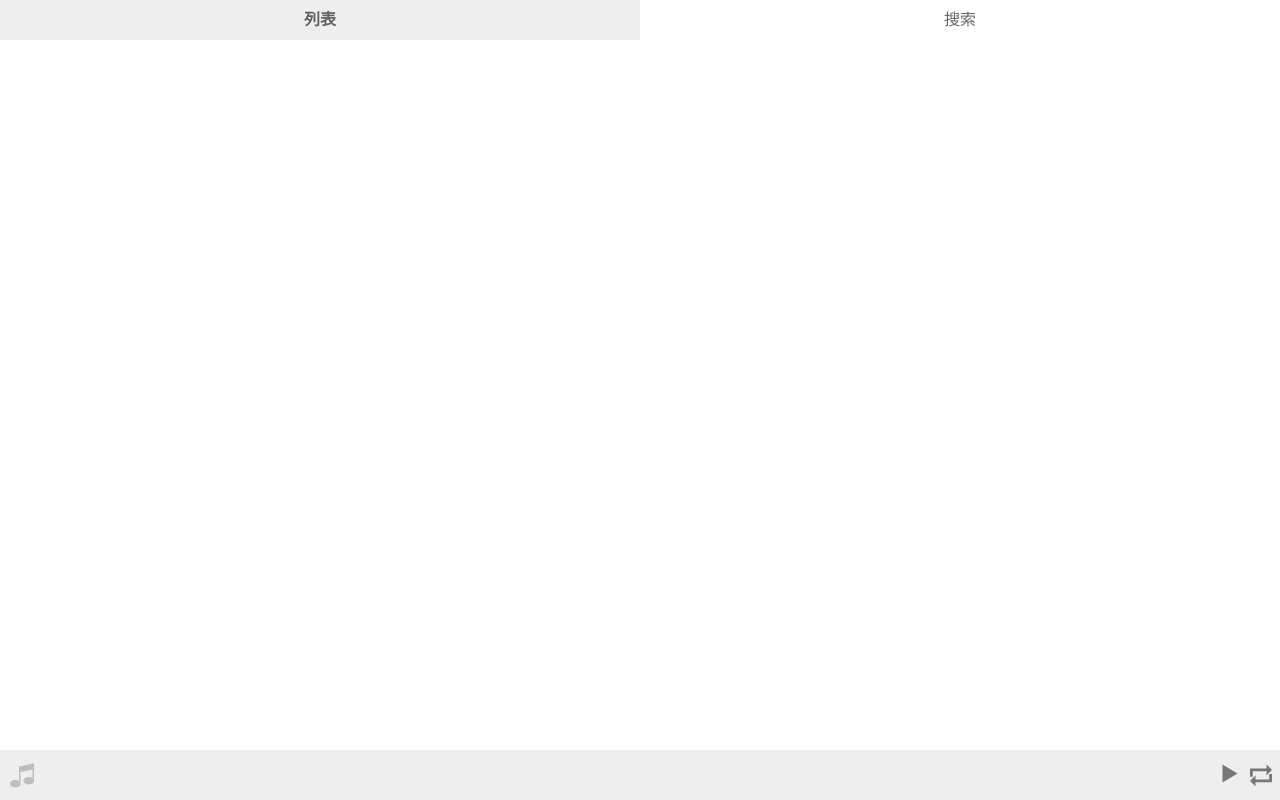
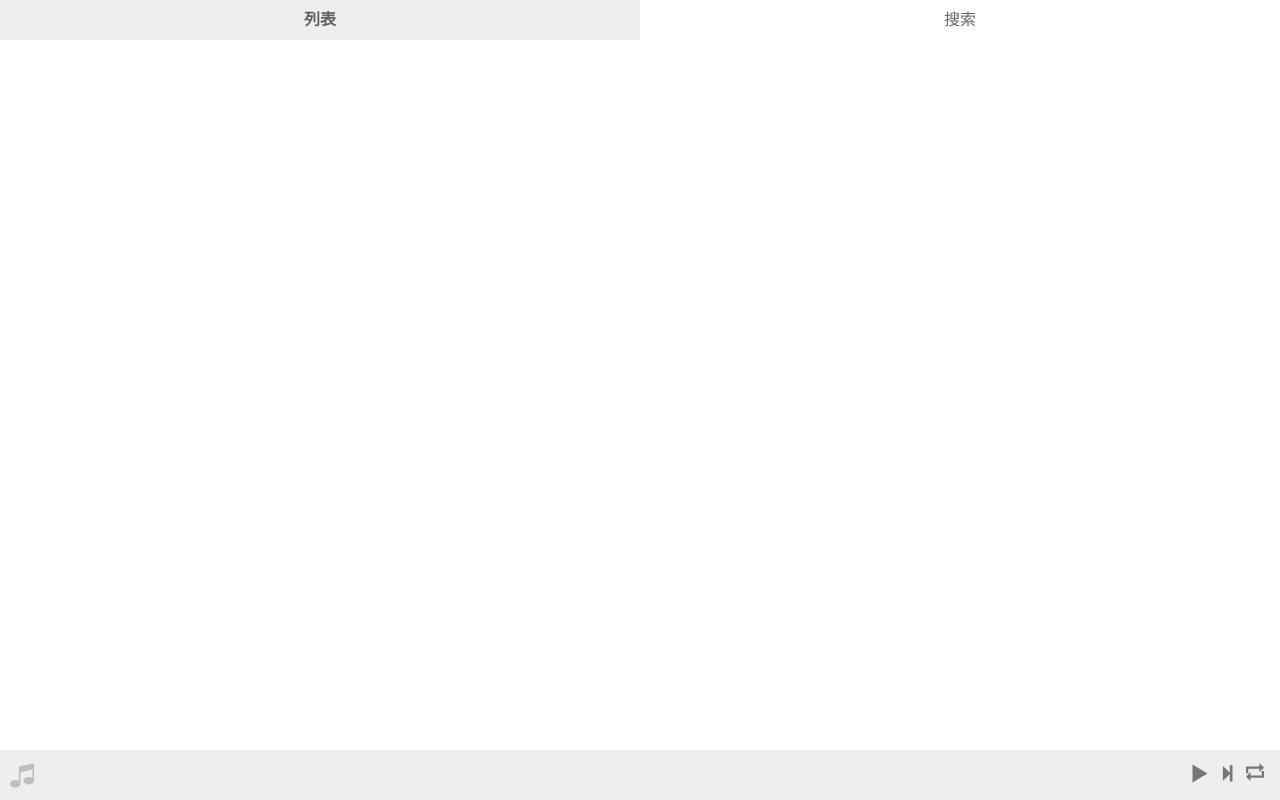
Before and after one commit to SilentMonet/MusicOnline, a Vue app: page /list in a window 1280 px wide. Built offline with nearby package versions, Linux system fonts and the light colour scheme.

Commit message:
修复页面初始化时的播放BUG

```diff
--- a/src/components/player-banner/player-banner.vue
+++ b/src/components/player-banner/player-banner.vue
@@ -8,6 +8,10 @@
       <i
         v-bind:class="currentModeClass"
         v-on:click="currentModeIndex=[currentModeIndex+1]%playModes.length"
+      ></i>
+      <i
+        class="icon-next"
+        v-on:click="playNext"
       ></i>
       <i
         v-bind:class="[isPlaying?'icon-pause':'icon-play']"
@@ -21,6 +25,8 @@
         v-on:playing="isPlaying=true"
         v-on:pause="isPlaying=false"
         v-on:timeupdate="currentTime=$refs.audio.currentTime"
+        v-on:ended="playNext"
+        v-on:canplay="startPlay"
         preload="auto"
         ></audio>
 
@@ -53,20 +59,24 @@ export default {
   },
   watch: {
     currentPlay: function(newPlay) {
-      this.startPlay();
+      this.$refs.audio.currentTime = 0;
+      this.isPlaying=false;
+      this.$refs.audio.load();
     }
   },
   methods: {
     startPlay() {
-      this.$refs.audio.currentTime = 0;
       let playPromise = this.$refs.audio.play();
+
       if (playPromise !== undefined) {
         playPromise
-          .then(_ => {
+          .then(() => {
             console.log("start to play");
+
           })
           .catch(error => {
-            console.log("play failed");
+            console.log(error);
+            this.isPlaying=false;
           });
       }
     },
@@ -74,13 +84,32 @@ export default {
       this.$refs.audio.pause();
     },
     playNext() {
-      store.state.currentIndex =
-        (store.state.currentIndex + 1) % store.state.currentList.length;
+      switch(this.playModes[this.currentModeIndex]){
+        case 'loop-list':
+          store.state.currentIndex = (store.state.currentIndex + 1) % store.state.currentList.length;
+          break;
+        case 'loop-one':
+          this.$refs.audio.currentTime=0;
+          this.startPlay();
+          break;
+        case 'shuffle':
+          let index=Math.round((store.state.currentList.length-1)*Math.random());
+          if( store.state.currentIndex===index ){
+            this.$refs.audio.currentTime=0;
+          this.startPlay();
+          }
+          else{
+            store.state.currentIndex=index;
+          }
+          break;
+      }
+
     }
   },
   mounted: function() {
   },
-  beforeDestroy: function() {}
+  beforeDestroy: function() {
+  }
 };
 </script>
 <style>
@@ -99,10 +128,10 @@ export default {
 .artist {
   margin: 0;
   padding: 0;
+
 }
 .song {
   display: inline-block;
-  width: 100%;
   max-width: 250px;
   min-height: 50px;
   padding-left: 46px;
@@ -120,7 +149,9 @@ export default {
 }
 .artist {
   color: #808080;
-}
+  font-size: 12px;
+  line-height: 1.5;
+  }
 .icon-music {
   position: absolute;
   top: 14px;
@@ -132,24 +163,37 @@ export default {
 .icon-pause,
 .icon-loop-list,
 .icon-loop-one,
-.icon-shuffle {
+.icon-shuffle,
+.icon-next{
   float: right;
   font-size: 24px;
   margin: 12px 4px 12px;
   color: rgba(0, 0, 0, 0.5);
 }
+
 .icon-loop-list,
 .icon-loop-one,
 .icon-shuffle{
+  width: 26px;
   margin-right: 8px;
+}
+.icon-shuffle{
+  margin-top: 10px;
 }
 .icon-loop-one{
   font-size: 18px;
   font-weight: bold;
-  margin-top: 15px;
+  margin-top: 14px;
 }
 .icon-loop-list{
-  margin-top: 14px;
+  margin-top: 13px;
+  font-size: 18px;
+  font-weight: bolder;
+}
+.icon-next{
+
   font-size: 22px;
+  margin-left: 0;
+  font-weight: bolder;
 }
 </style>
```
